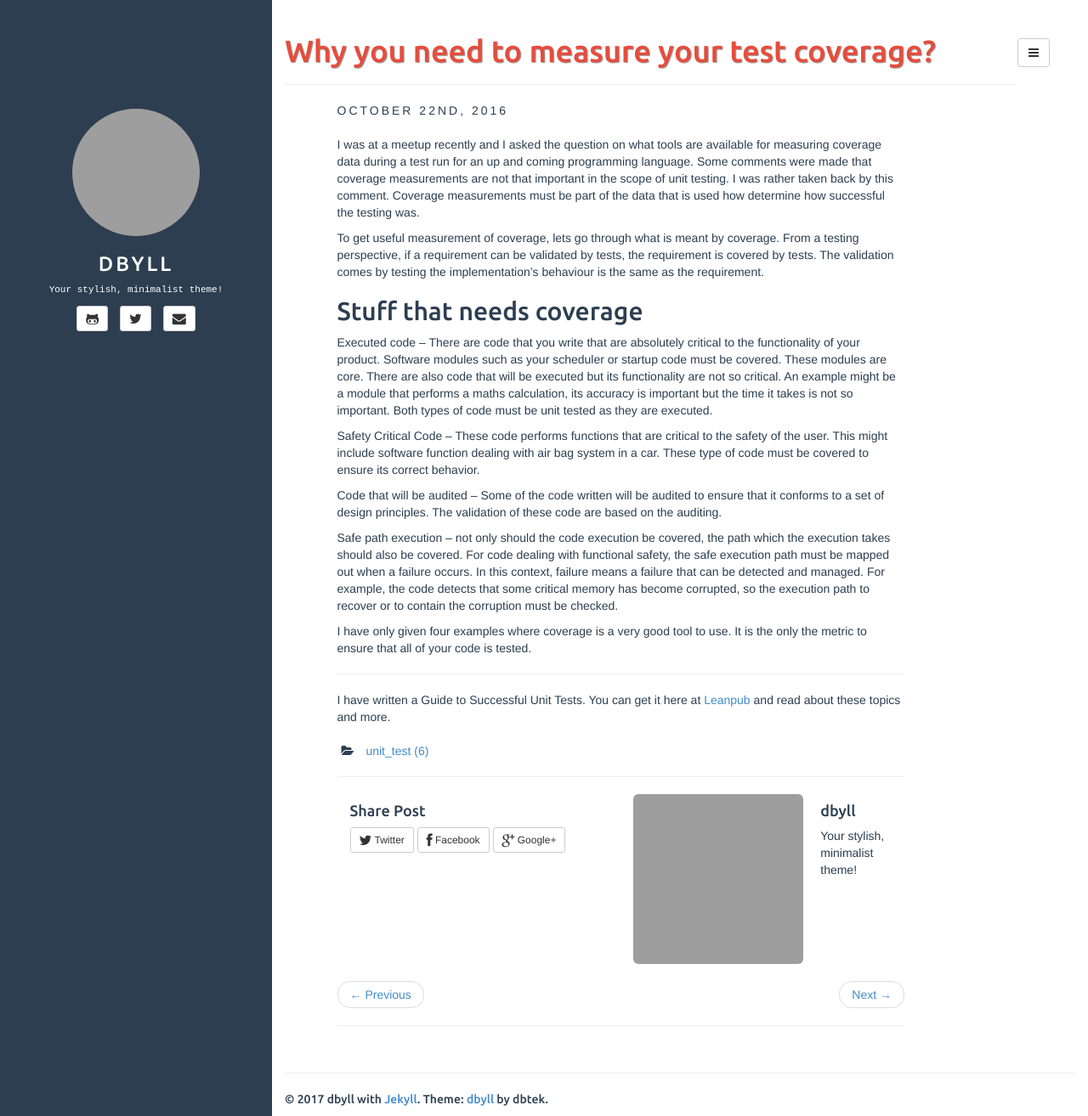
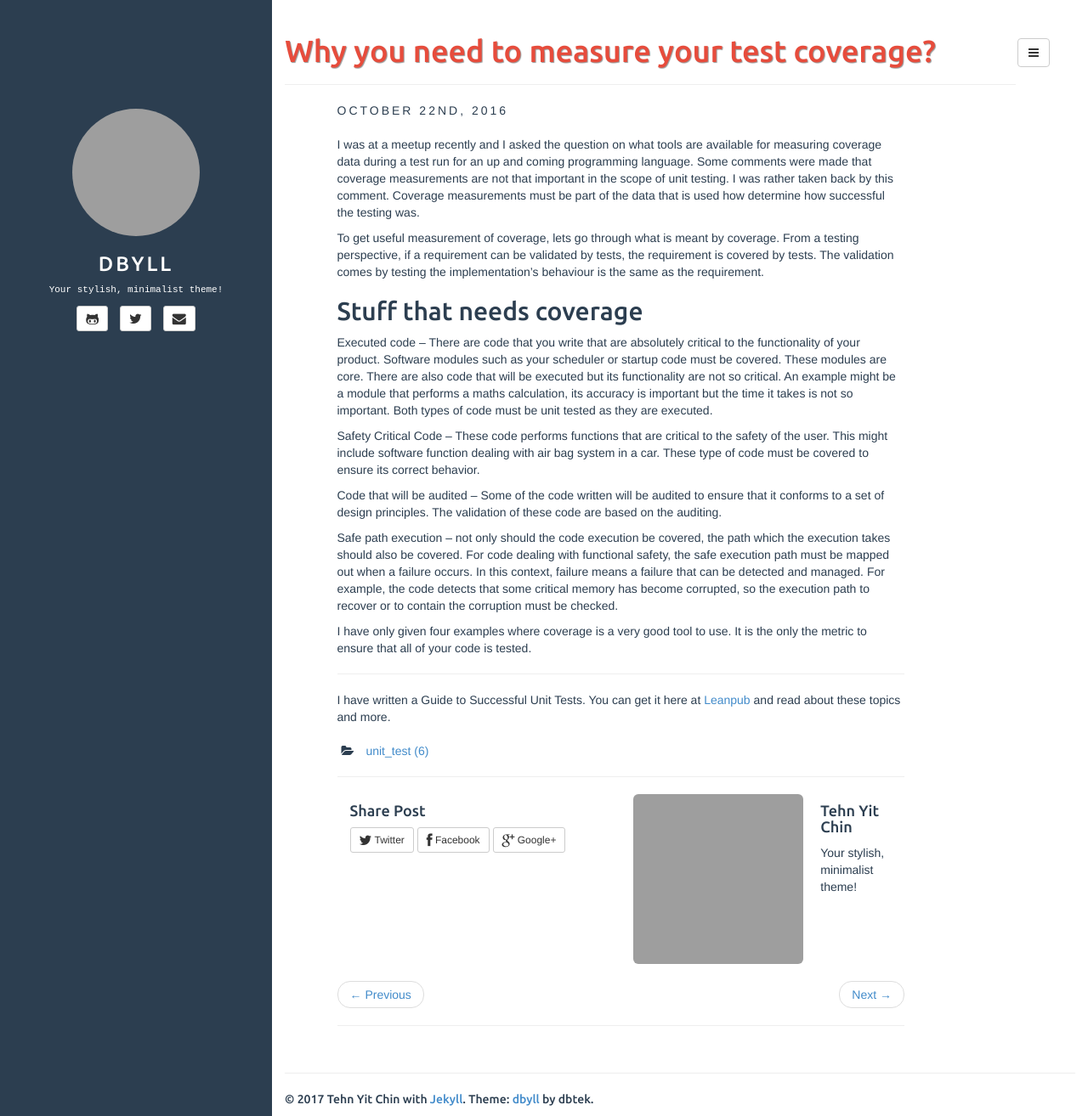
Before and after one commit to tyc/tyc.github.io, a Jekyll site: the page built from _posts/posts_orig/2016-10-22-Why-you-need-to-measure-test-coverage.markdown, in a window 1280 px wide and 1314 px high. Shown: the whole window at 85% size. Built offline with Jekyll 4.4.1, drawn with Linux system fonts in a browser that asks for light colours; grey boxes are pictures that could not be loaded.

Commit message:
some configuration changes

```diff
--- a/_config.yml
+++ b/_config.yml
@@ -18,14 +18,11 @@ defaults:
 
 description: Stylish Jekyll Theme
 author:
-  name: dbyll
-  email: dbyll@ismaildemirbilek.com
-  github: dbtek
-  twitter: dbtek
-  pinterest: asd123
-  linkedin: asd123
+  name: Tehn Yit Chin
+  email: tehn.yit.chin@gmail.com
+  github: tyc
+  twitter: tehnyit
   bio: Your stylish, minimalist theme!
-  email_md5: 726351295ec82e145928582f595aa3aa
 
 rss_path: feed.xml
 categories_path: categories.html
```
